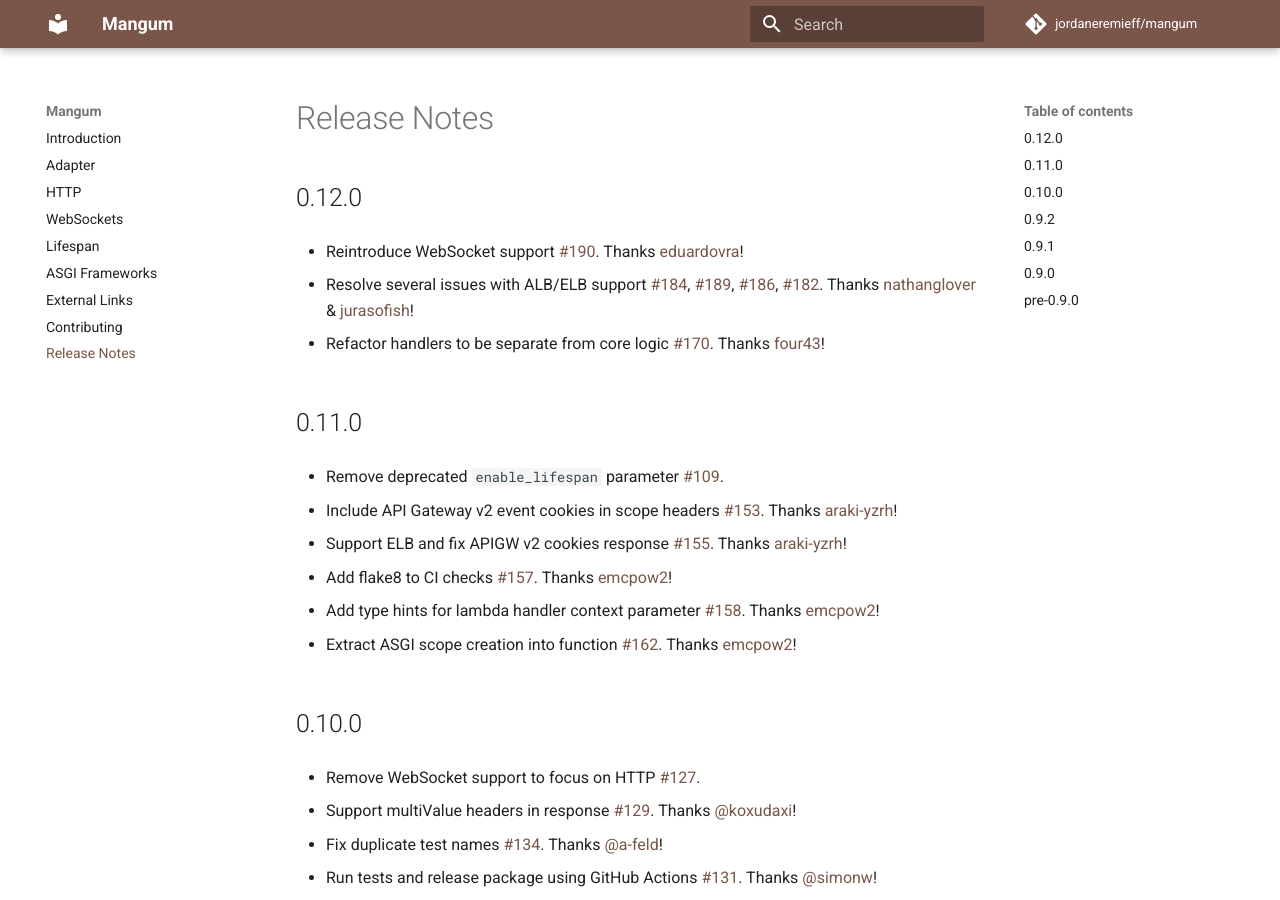
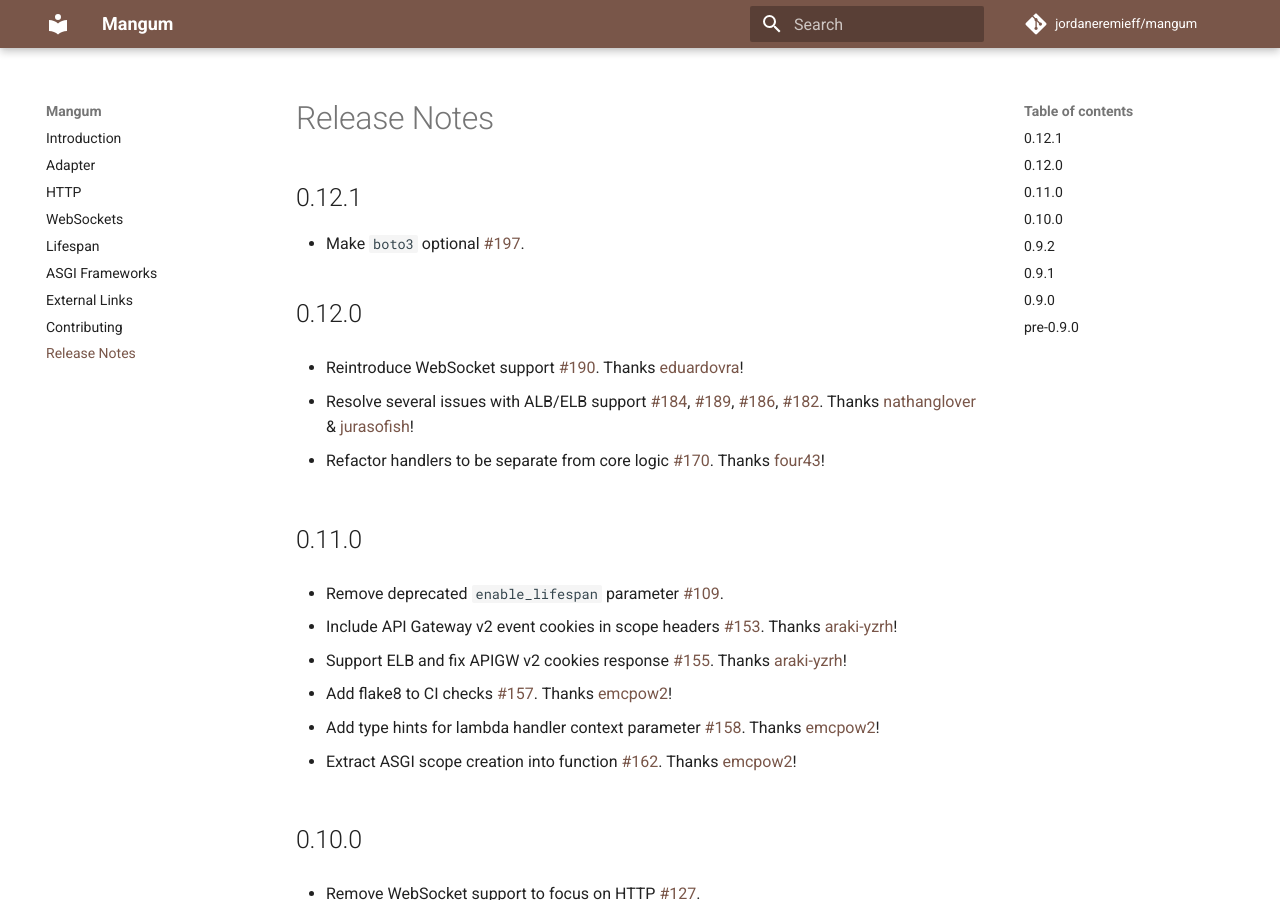
Before and after one commit to Kludex/mangum, an MkDocs documentation site: the page built from docs/release-notes.md, in a window 1280 px wide and 900 px high. Built offline with MkDocs 1.6.1 and Material for MkDocs 9.7.7, drawn with Linux system fonts in a browser that asks for light colours; comment, search, counter and statistics services are not loaded.

Commit message:
Version 0.12.1

```diff
--- a/docs/release-notes.md
+++ b/docs/release-notes.md
@@ -1,3 +1,7 @@
+## 0.12.1
+
+* Make `boto3` optional [#197](https://github.com/jordaneremieff/mangum/pull/197).
+
 ## 0.12.0
 
 * Reintroduce WebSocket support [#190](https://github.com/jordaneremieff/mangum/pull/190). Thanks [eduardovra](https://github.com/eduardovra)!
--- a/setup.py
+++ b/setup.py
@@ -7,7 +7,7 @@
 
 setup(
     name="mangum",
-    version="0.12.0",
+    version="0.12.1",
     packages=find_packages(),
     license="MIT",
     url="https://github.com/jordaneremieff/mangum",
```
Also changed, not shown: CHANGELOG.md (+5 -0 lines).
